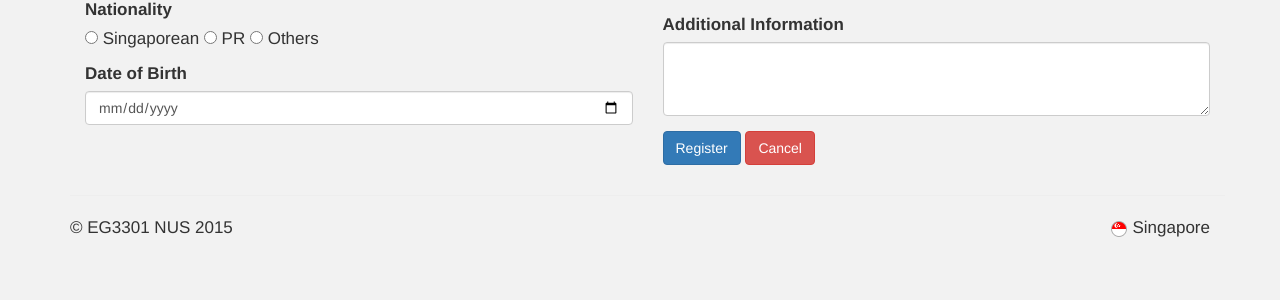
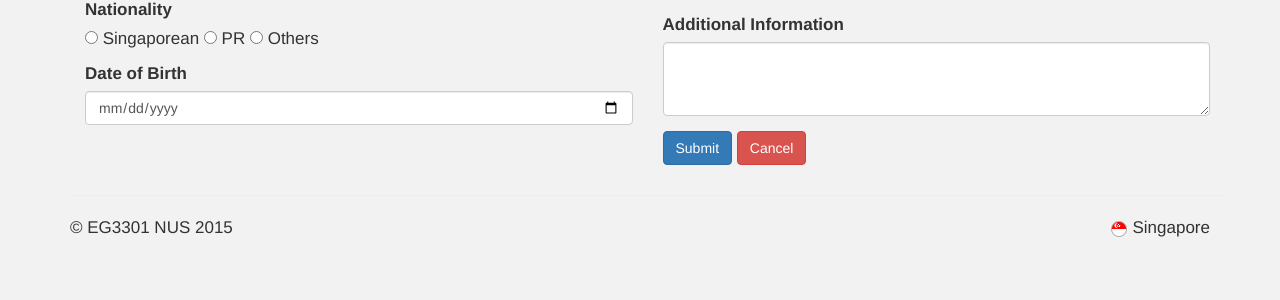
Before and after one commit to bingoyahoo/health-to-go-python, a Python web app: template templates/registration.html in a window 1280 px wide. Shown: the part 378-678 px from the top of the page. Run offline with Jinja, Linux system fonts and the light colour scheme; the template is opened without the code that fills it, so the values that code supplies are empty; some libraries are stand-ins or nearby versions.

Commit message:
Changed button name from register to submit to prevent confusion

```diff
--- a/templates/registration.html
+++ b/templates/registration.html
@@ -59,7 +59,7 @@
                     <label for="add_info"> Additional Information </label>
                     <textarea class="form-control" id="add_info" name="add_info" rows="3"></textarea>
                 </div>
-                <button class="btn btn-primary" type="submit" value="Register"> Register </button>
+                <button class="btn btn-primary" type="submit" value="Register"> Submit </button>
                 <button class="btn btn-danger" type="button"> Cancel</button>
             </div>
         </form>
```
